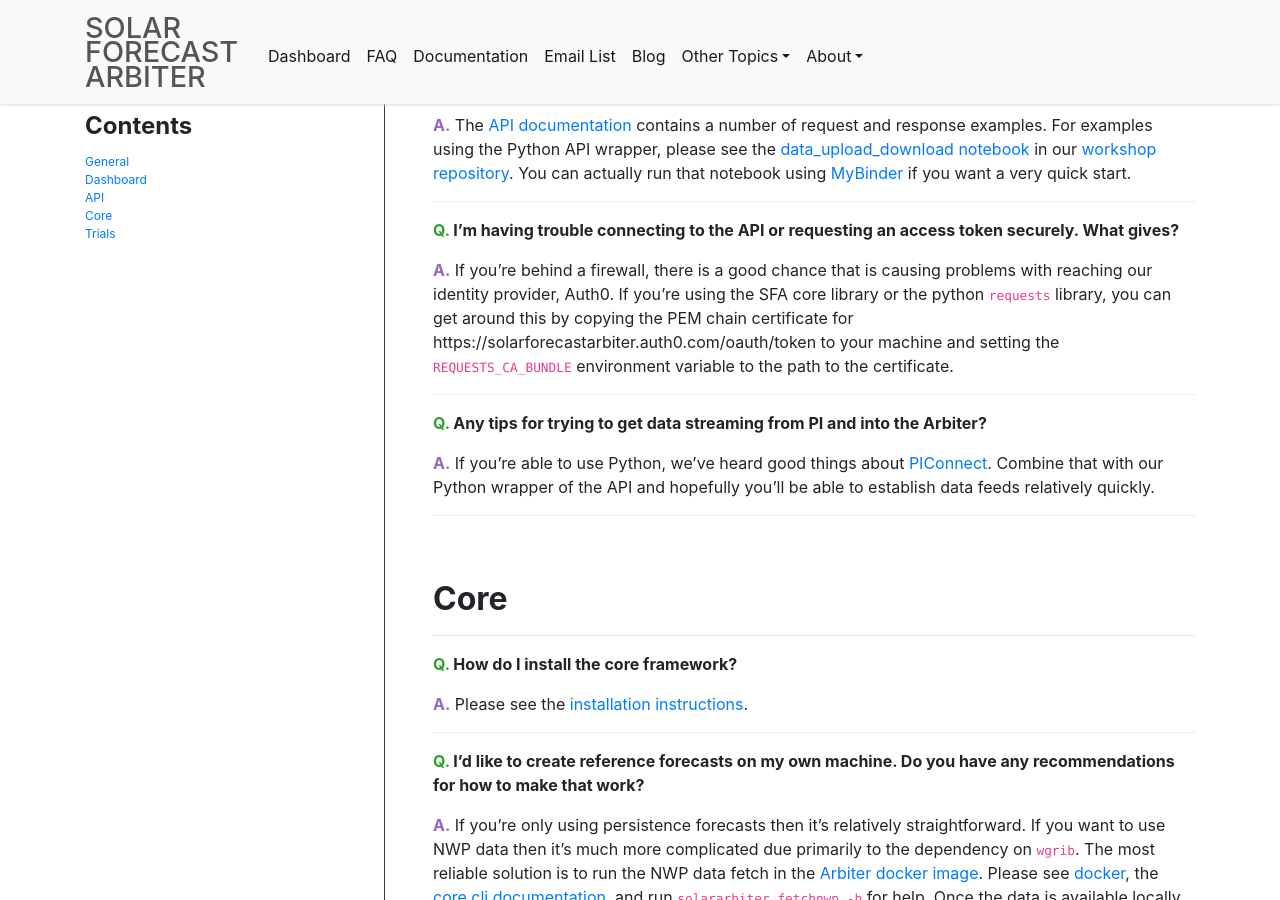
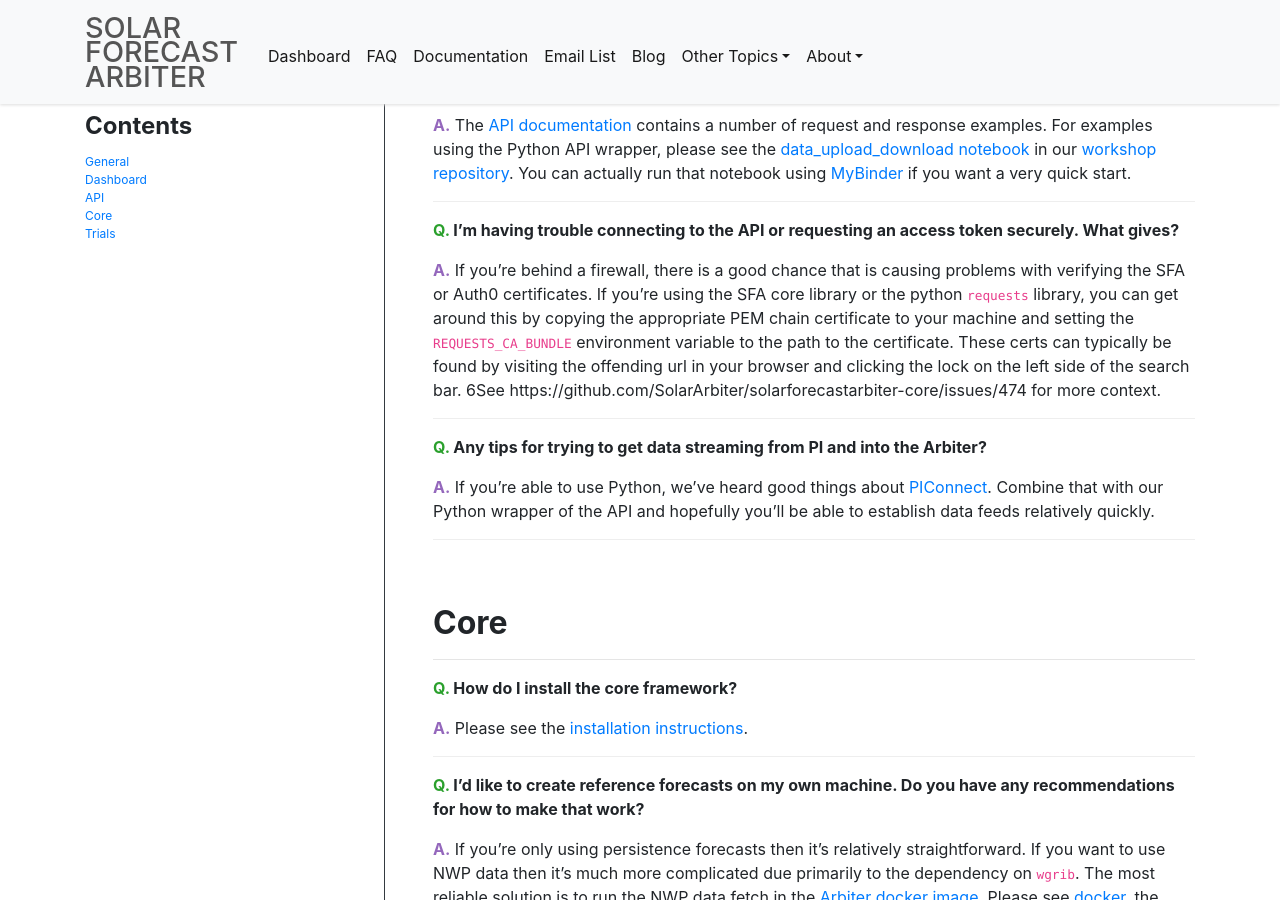
Before and after one commit to SolarArbiter/SolarArbiter.github.io, a Jekyll site: the page built from faq.md, in a window 1280 px wide and 900 px high, scrolled down 2055 px. Built offline with Jekyll 4.4.1, drawn with Linux system fonts in a browser that asks for light colours.

Commit message:
Update faq.md
Co-authored-by: Leland Boeman <lboeman@email.arizona.edu>

```diff
--- a/faq.md
+++ b/faq.md
@@ -116,12 +116,14 @@ title: FAQ
 - Q. I'm having trouble connecting to the API or requesting an access token securely. What gives?
 
   A. If you're behind a firewall, there is a good chance that is causing
-  problems with reaching our identity provider, Auth0. If you're using the SFA
+  problems with verifying the SFA or Auth0 certificates. If you're using the SFA
   core library or the python ``requests`` library, you can get around this by
-  copying the PEM chain certificate for
-  https://solarforecastarbiter.auth0.com/oauth/token to your machine and setting
+  copying the appropriate PEM chain certificate to your machine and setting
   the ``REQUESTS_CA_BUNDLE`` environment variable to the path to the
-  certificate.
+  certificate. These certs can typically be found by visiting the offending url
+  in your browser and clicking the lock on the left side of the search bar.
+  6See https://github.com/SolarArbiter/solarforecastarbiter-core/issues/474 for
+  more context.
 
 - Q. Any tips for trying to get data streaming from PI and into the Arbiter?
 
```
